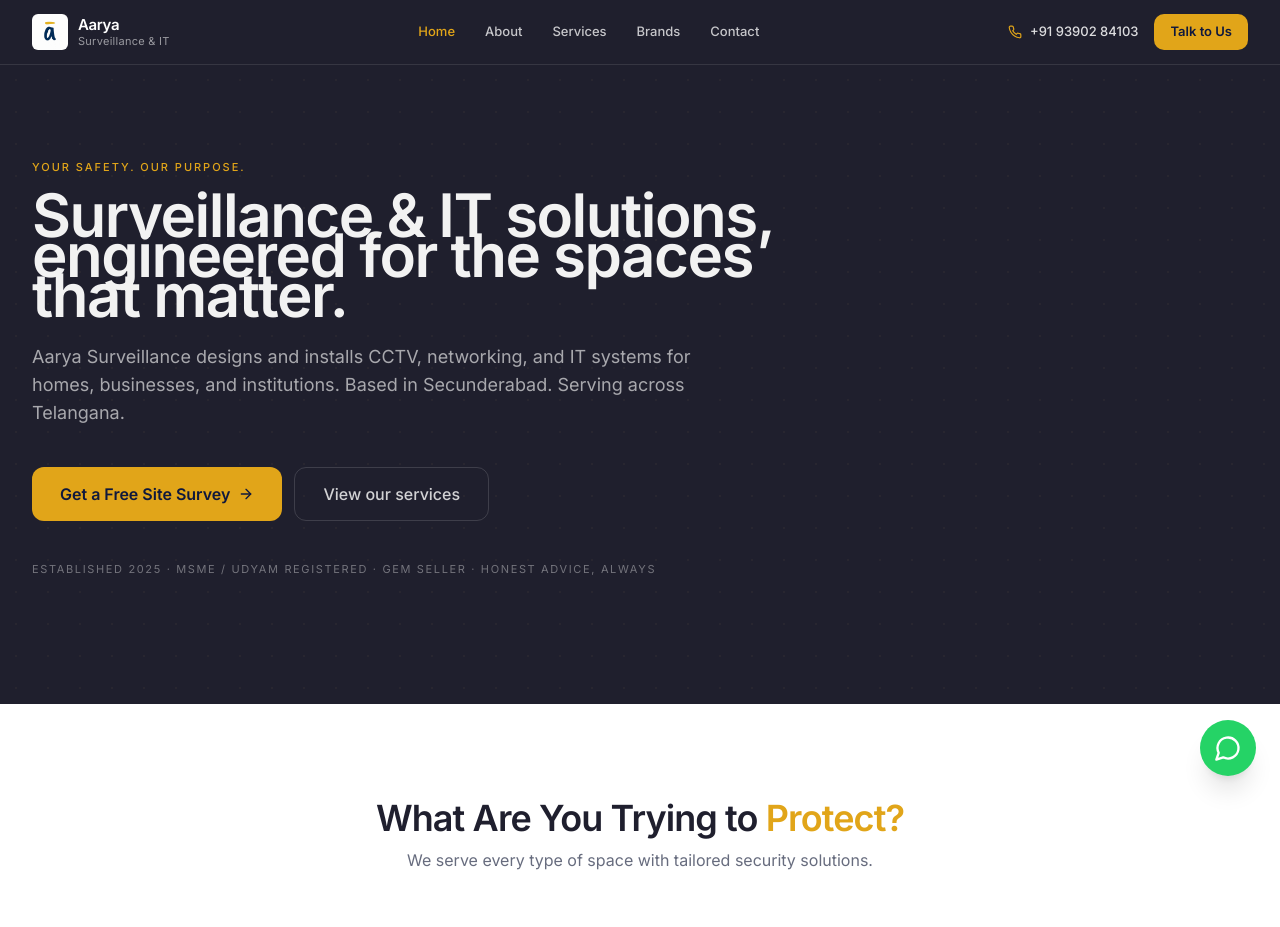
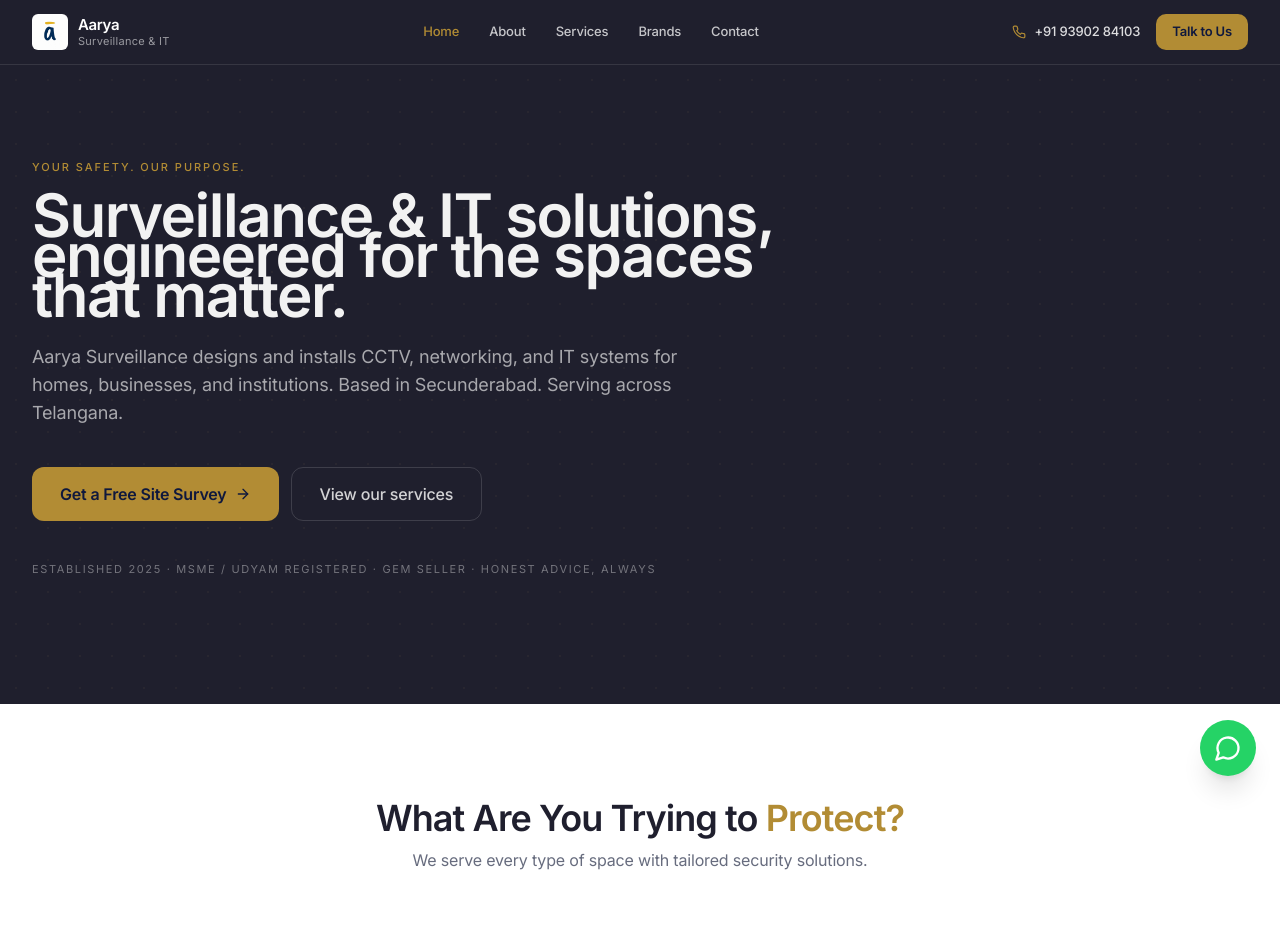
Before and after one commit to ryaview-ai/aarya-surveillance-website, a React (Vite) app: page / in a window 1280 px wide. Shown: the top 927 px of the page. Built offline with nearby package versions, Linux system fonts and the light colour scheme.

Commit message:
index.css

```diff
--- a/src/index.css
+++ b/src/index.css
@@ -13,13 +13,13 @@
     --primary: 228 60% 27%;
     --primary-foreground: 0 0% 100%;
 
-    --secondary: 42 80% 49%;
+    --secondary: 42 55% 45%;
     --secondary-foreground: 228 60% 15%;
 
     --muted: 228 20% 95%;
     --muted-foreground: 228 10% 45%;
 
-    --accent: 42 80% 49%;
+    --accent: 42 55% 45%;
     --accent-foreground: 228 60% 15%;
 
     --destructive: 0 84% 60%;
@@ -41,6 +41,12 @@
   body {
     @apply bg-background text-foreground font-sans;
     -webkit-font-smoothing: antialiased;
+    -moz-osx-font-smoothing: grayscale;
+    font-feature-settings: "cv11", "ss01";
+    letter-spacing: -0.011em;
+  }
+  h1, h2, h3, h4 {
+    letter-spacing: -0.022em;
   }
 }
 
```
